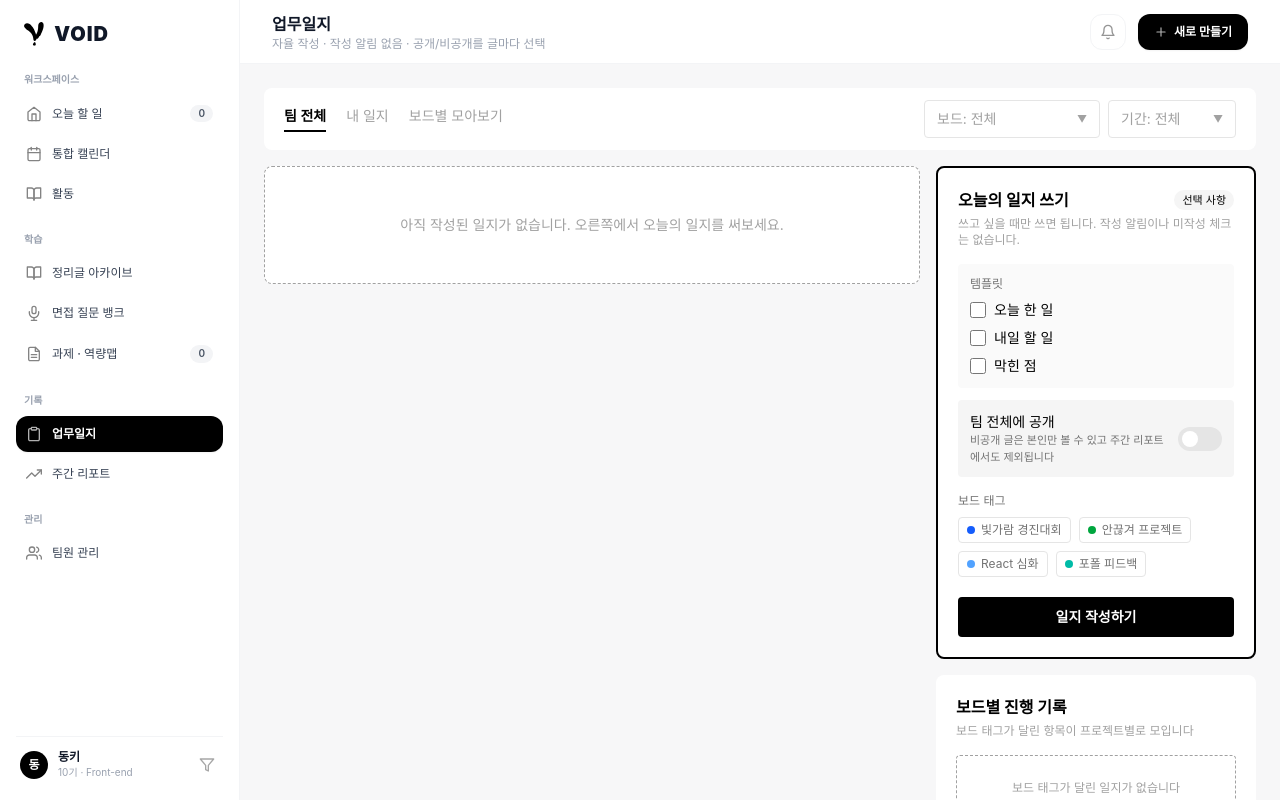
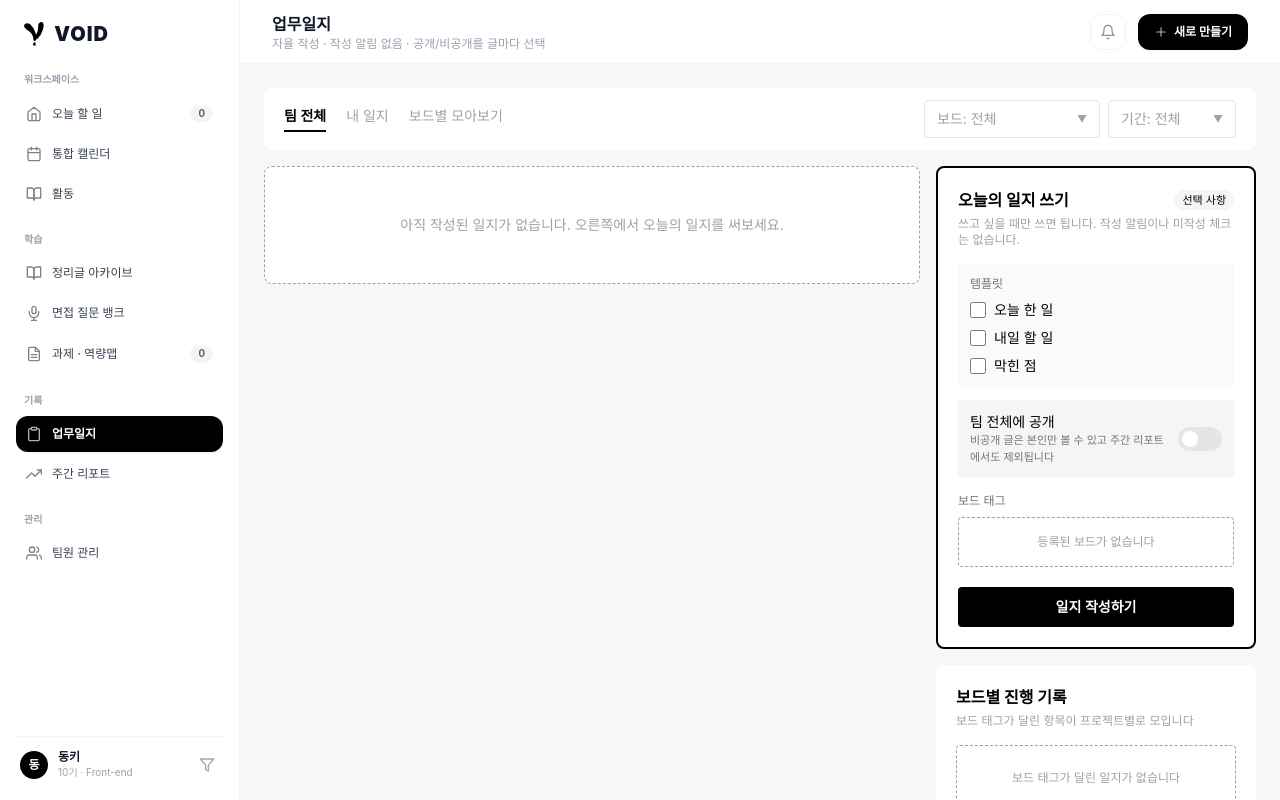
Before and after one commit to VOID-GSM/PV-Web, a React (Vite) app: page /worklog in a window 1280 px wide. Built offline with nearby package versions, Linux system fonts and the light colour scheme; a web font is replaced by a local one.

Commit message:
refactor: 업무일지 보드 목록 초기값 제거

```diff
--- a/src/components/worklog/WorklogQuickWrite.tsx
+++ b/src/components/worklog/WorklogQuickWrite.tsx
@@ -90,6 +90,12 @@ export default function WorklogQuickWrite({ onSubmit }: WorklogQuickWriteProps)
 
         {/* 보드 태그 */}
         <p className="mt-4 text-xs text-neutral-500">보드 태그</p>
+        {/* ★ 보드가 없으면 안내 문구, 있으면 태그 버튼들 */}
+        {BOARDS.length === 0 ? (
+          <p className="mt-2 rounded border border-dashed py-4 text-center text-xs text-neutral-400">
+            등록된 보드가 없습니다
+          </p>
+        ) : (
           <div className="mt-2 flex flex-wrap gap-2">
             {BOARDS.map((board) => (
               <button
@@ -106,6 +112,7 @@ export default function WorklogQuickWrite({ onSubmit }: WorklogQuickWriteProps)
               </button>
             ))}
           </div>
+        )}
 
         <button
           onClick={() => setIsModalOpen(true)}
--- a/src/components/worklog/WorklogWriteModal.tsx
+++ b/src/components/worklog/WorklogWriteModal.tsx
@@ -15,9 +15,7 @@ const MAX_LENGTH = 2000;
 
 type WorklogWriteModalProps = {
   onClose: () => void;
-  // 올리기를 눌렀을 때 작성한 내용을 넘겨받는 함수
   onSubmit: (data: NewWorklog) => void;
-  // 오른쪽 카드에서 미리 고른 값 (처음 값으로 쓴다)
   initialTemplates: string[];
   initialBoards: string[];
   initialPublic: boolean;
@@ -34,7 +32,6 @@ export default function WorklogWriteModal({
   const [isPublic, setIsPublic] = useState(initialPublic);
   const [selectedBoards, setSelectedBoards] = useState<string[]>(initialBoards);
   const [checkedTemplates, setCheckedTemplates] = useState<string[]>(initialTemplates);
-  // 템플릿마다 입력한 내용
   const [contents, setContents] = useState<Record<string, string>>({});
 
   const toggleBoard = (boardName: string) => {
@@ -72,13 +69,11 @@ export default function WorklogWriteModal({
     return { date, boards: selectedBoards, isPublic: publicFlag, contents: filled };
   };
 
-  // 비공개로 저장: 토글과 상관없이 비공개로
   const handleSavePrivate = () => {
     onSubmit(buildData(false));
     onClose();
   };
 
-  // 일지 올리기: 토글 값 그대로
   const handleSubmit = () => {
     onSubmit(buildData(isPublic));
     onClose();
@@ -108,7 +103,7 @@ export default function WorklogWriteModal({
 
         {/* ===== 몸통 ===== */}
         <div className="flex flex-col gap-5 px-6 py-5">
-          {/* 날짜 + 공개 범위 (좁은 화면에선 세로로) */}
+          {/* 날짜 + 공개 범위 */}
           <div className="grid grid-cols-1 gap-3 sm:grid-cols-2">
             <div>
               <p className="text-xs font-medium">날짜</p>
@@ -146,6 +141,12 @@ export default function WorklogWriteModal({
               <p className="text-xs font-medium">보드 태그</p>
               <p className="text-[11px] text-neutral-400">복수 선택</p>
             </div>
+            {/* ★ 보드가 없으면 안내 문구 */}
+            {BOARDS.length === 0 ? (
+              <p className="mt-2 rounded border border-dashed py-4 text-center text-xs text-neutral-400">
+                등록된 보드가 없습니다
+              </p>
+            ) : (
               <div className="mt-2 flex flex-wrap gap-2">
                 {BOARDS.map((board) => {
                   const isSelected = selectedBoards.includes(board.name);
@@ -163,6 +164,7 @@ export default function WorklogWriteModal({
                   );
                 })}
               </div>
+            )}
           </div>
 
           {/* 템플릿 체크 */}
--- a/src/constants/worklog.ts
+++ b/src/constants/worklog.ts
@@ -3,13 +3,15 @@
 // 지금 로그인한 나 (서버 연결 전이라 고정 값)
 export const ME = "동키";
 
-// 보드 목록. name: 이름, dotColor: 이름 앞 작은 점 색
-export const BOARDS = [
-  { name: "빛가람 경진대회", dotColor: "bg-blue-600" },
-  { name: "안끊겨 프로젝트", dotColor: "bg-green-600" },
-  { name: "React 심화", dotColor: "bg-blue-400" },
-  { name: "포폴 피드백", dotColor: "bg-teal-500" },
-];
+// 보드 하나의 모양. name: 이름, dotColor: 이름 앞 작은 점 색
+export type Board = {
+  name: string;
+  dotColor: string;
+};
+
+// 보드 목록. 실제로는 캘린더에서 만든 보드를 받아와야 해서 빈 상태로 시작한다
+// Board[]: 빈 배열이어도 안에 Board 모양이 들어간다는 걸 TypeScript에게 알려준다
+export const BOARDS: Board[] = [];
 
 // 일지 템플릿 항목 3개
 export const TEMPLATES = ["오늘 한 일", "내일 할 일", "막힌 점"];
@@ -37,13 +39,12 @@ export type Worklog = {
   time: string;
   boards: string[];
   isPublic: boolean;
-  // 템플릿 이름 → 내용. 예: { "오늘 한 일": "기획서 작성" }
+  // 템플릿 이름 → 내용
   contents: Record<string, string>;
   comments: WorklogComment[];
 };
 
 // 작성 창에서 "올리기"를 눌렀을 때 넘겨주는 값
-// (id, 작성자, 시간, 댓글은 페이지가 채운다)
 export type NewWorklog = {
   date: string;
   boards: string[];
```
Lines whose indentation alone changed are shown as unchanged.
